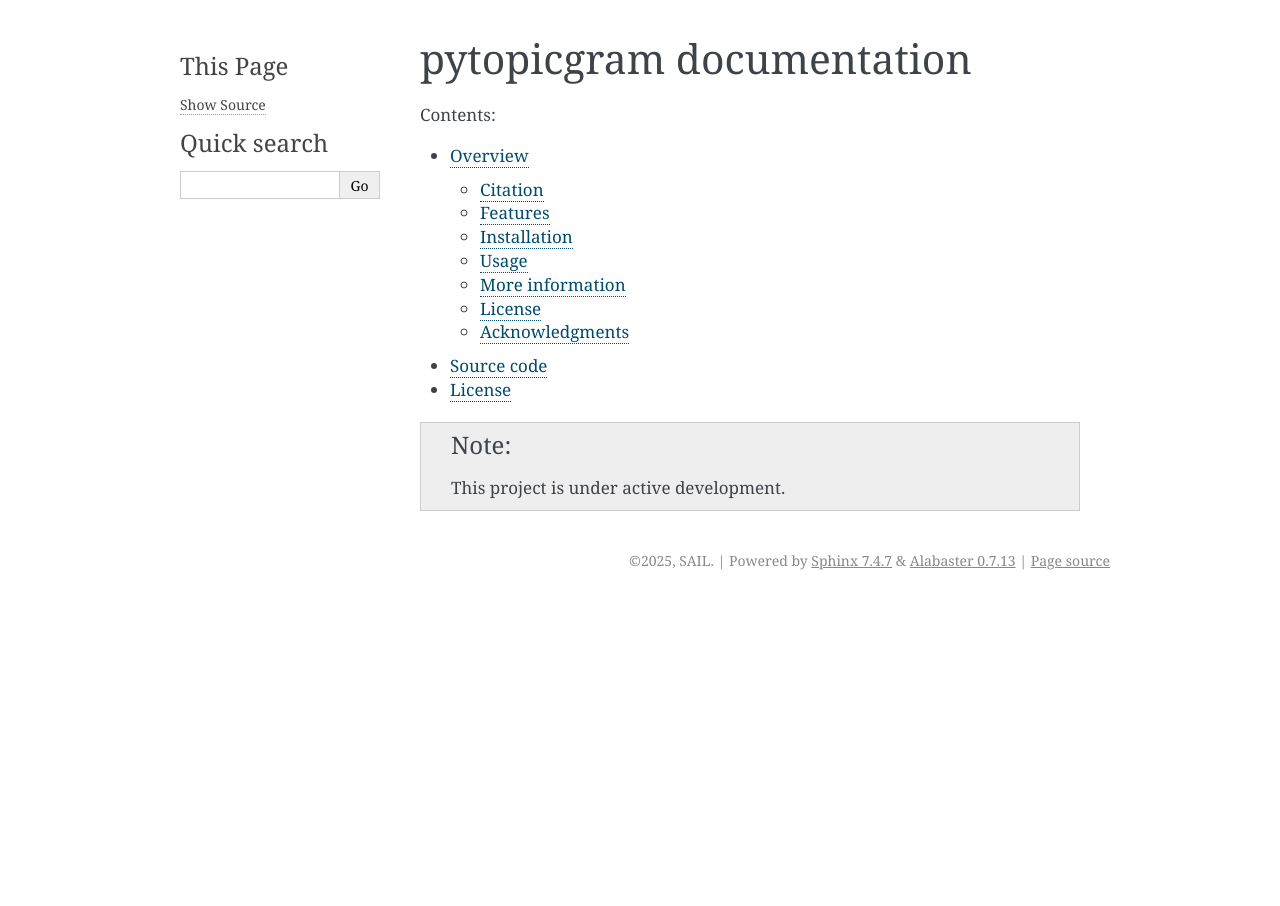
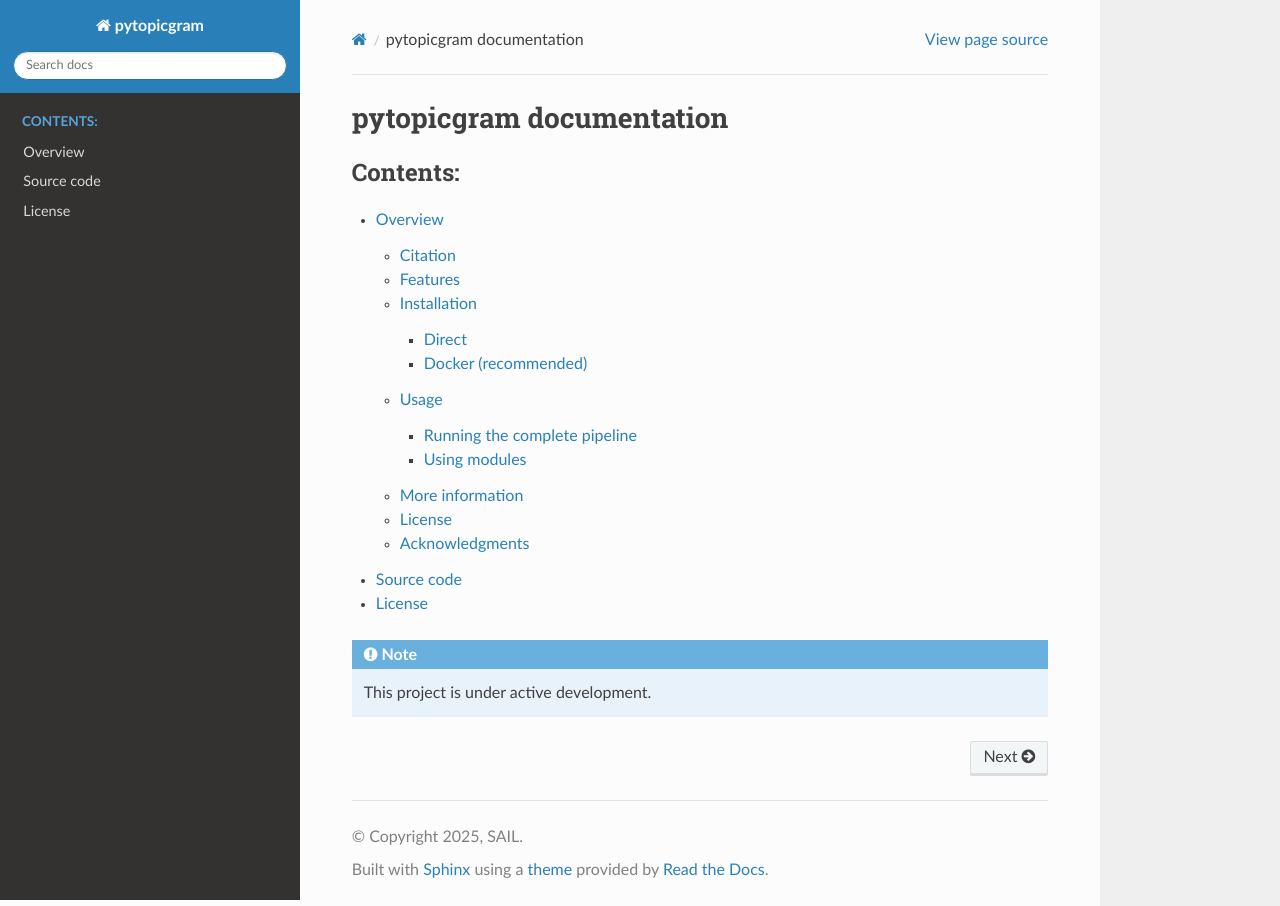
Before and after one commit to ugr-sail/pytopicgram, a Sphinx documentation site: the page built from docs/source/index.rst, in a window 1280 px wide. Built offline with Sphinx 7.4.7 and the Read the Docs theme 3.1.0, drawn with Linux system fonts in a browser that asks for light colours.

Commit message:
Improve the theme

```diff
--- a/docs/source/conf.py
+++ b/docs/source/conf.py
@@ -35,5 +35,8 @@ exclude_patterns = []
 # -- Options for HTML output -------------------------------------------------
 # https://www.sphinx-doc.org/en/master/usage/configuration.html#options-for-html-output
 
-html_theme = 'alabaster'
+# Tema de ReadTheDocs
+html_theme = 'sphinx_rtd_theme'
+#html_theme = 'alabaster'
+
 html_static_path = ['_static']
--- a/docs/source/index.rst
+++ b/docs/source/index.rst
@@ -10,7 +10,7 @@ pytopicgram documentation
 
 
 .. toctree::
-   :maxdepth: 2
+   :maxdepth: 4
    :caption: Contents:
 
    overview
```
